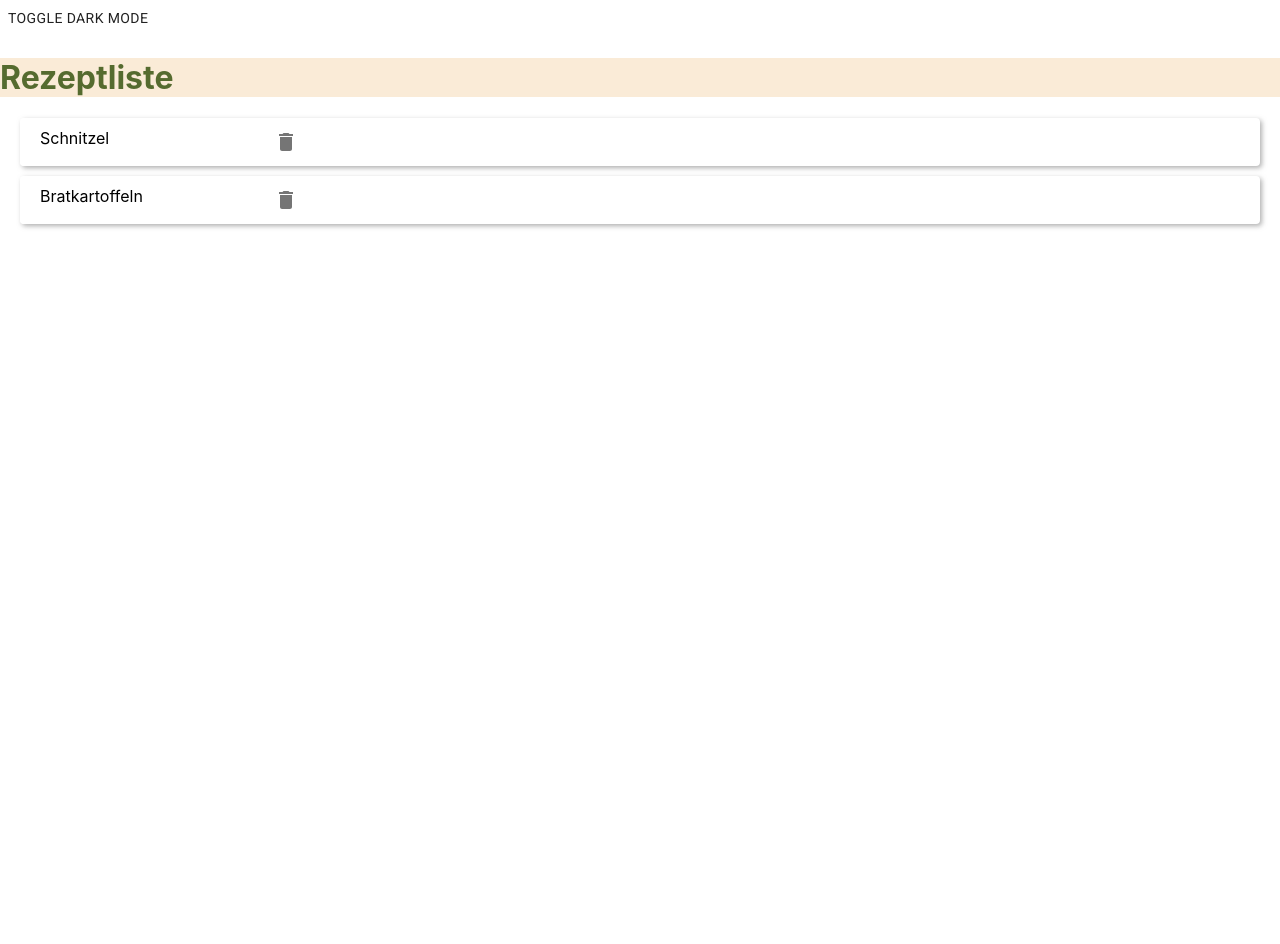
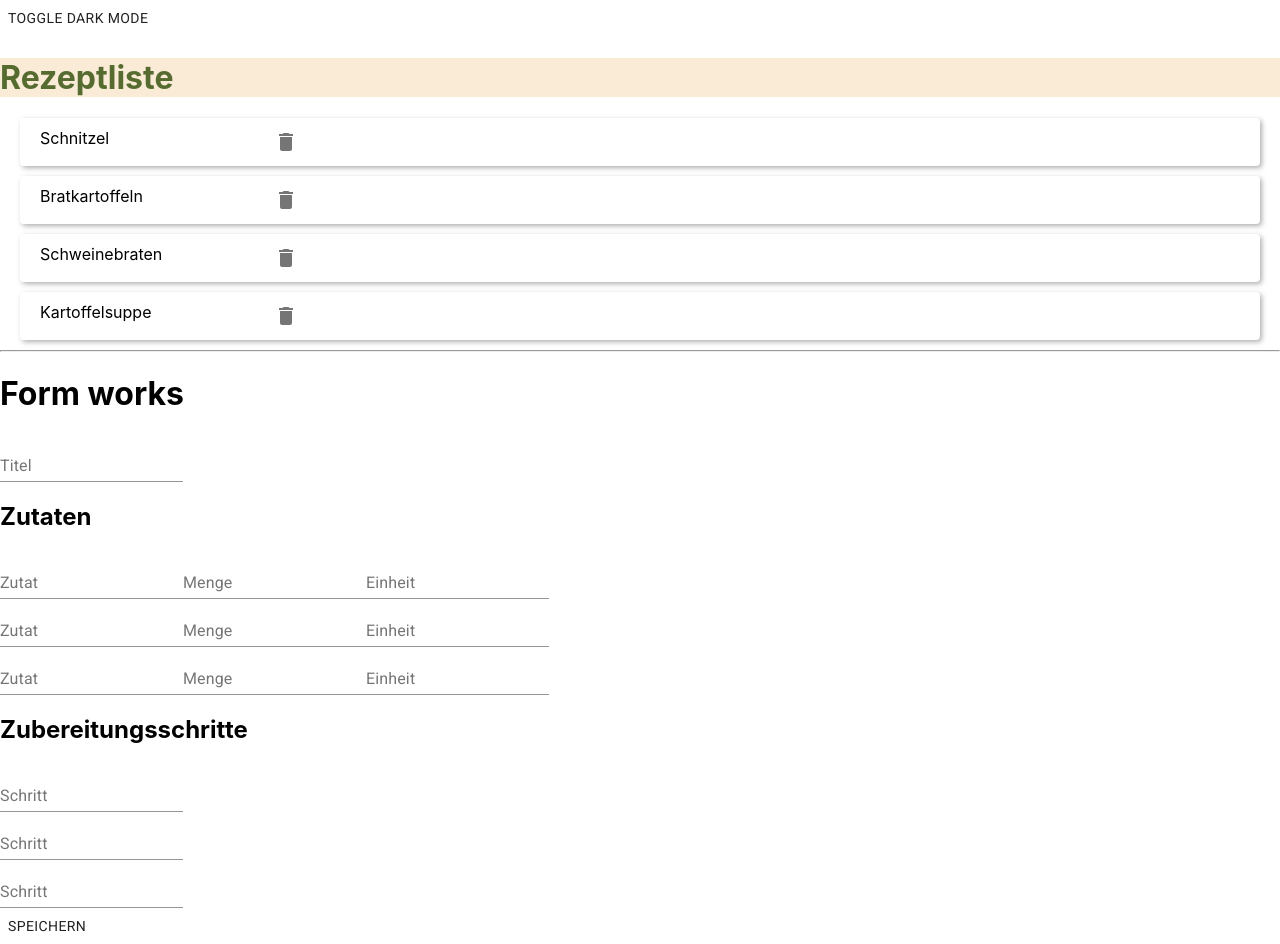
Before and after one commit to sspringer82/cookbook, a React (Create React App) app: page / in a window 1280 px wide. Before the commit the page ends 800 px from the top, so only its background shows below. Built offline with nearby package versions, Linux system fonts and the light colour scheme; data requests are answered from the project's data file.

Commit message:
Form handling

```diff
--- a/data.json
+++ b/data.json
@@ -15,7 +15,10 @@
           "unit": "kg"
         }
       ],
-      "steps": ["panieren", "braten"],
+      "steps": [
+        "panieren",
+        "braten"
+      ],
       "rating": 5
     },
     {
@@ -33,8 +36,63 @@
           "unit": "kg"
         }
       ],
-      "steps": ["Kartoffeln schälen", "braten"],
+      "steps": [
+        "Kartoffeln schälen",
+        "braten"
+      ],
       "rating": 5
+    },
+    {
+      "title": "Schweinebraten",
+      "ingredients": [
+        {
+          "title": "Schweinebraten",
+          "amount": 1,
+          "unit": "kg"
+        },
+        {
+          "title": "",
+          "amount": null,
+          "unit": ""
+        },
+        {
+          "title": "",
+          "amount": null,
+          "unit": ""
+        }
+      ],
+      "steps": [
+        "Braten",
+        "",
+        ""
+      ],
+      "id": 3
+    },
+    {
+      "title": "Kartoffelsuppe",
+      "ingredients": [
+        {
+          "title": "Kartoffeln",
+          "amount": 1,
+          "unit": "kg"
+        },
+        {
+          "title": "Wasser",
+          "amount": 1,
+          "unit": "l"
+        },
+        {
+          "title": "",
+          "amount": null,
+          "unit": ""
+        }
+      ],
+      "steps": [
+        "Schälen",
+        "In den Topf",
+        "Fertig"
+      ],
+      "id": 4
     }
   ]
 }
--- /dev/null
+++ b/src/RecipeForm.tsx
@@ -0,0 +1,199 @@
+import { Button, TextField } from '@material-ui/core';
+import React, { ChangeEvent, useState } from 'react';
+import { Recipe } from './types/Recipe';
+
+type RecipeFormContent = {
+  title: string;
+  ingredient1title: string;
+  ingredient1amount: string;
+  ingredient1unit: string;
+  ingredient2title: string;
+  ingredient2amount: string;
+  ingredient2unit: string;
+  ingredient3title: string;
+  ingredient3amount: string;
+  ingredient3unit: string;
+  step1: string;
+  step2: string;
+  step3: string;
+};
+
+const initialContent = {
+  title: '',
+  ingredient1title: '',
+  ingredient1amount: '',
+  ingredient1unit: '',
+  ingredient2title: '',
+  ingredient2amount: '',
+  ingredient2unit: '',
+  ingredient3title: '',
+  ingredient3amount: '',
+  ingredient3unit: '',
+  step1: '',
+  step2: '',
+  step3: '',
+};
+
+type Props = {
+  onSave: (recipe: Omit<Recipe, 'id'>) => Promise<void>;
+};
+
+function RecipeForm({ onSave }: Props): React.ReactElement {
+  const [data, setData] = useState<RecipeFormContent>(initialContent);
+
+  function handleChange(event: ChangeEvent<HTMLInputElement>) {
+    const name = event.currentTarget.name;
+    const value = event.currentTarget.value;
+    setData((prevData) => ({ ...prevData, [name]: value }));
+  }
+
+  async function handleSubmit() {
+    const recipeData: Omit<Recipe, 'id'> = {
+      title: data.title,
+      ingredients: [
+        {
+          title: data.ingredient1title,
+          amount: parseInt(data.ingredient1amount, 10),
+          unit: data.ingredient1unit,
+        },
+        {
+          title: data.ingredient2title,
+          amount: parseInt(data.ingredient2amount, 10),
+          unit: data.ingredient2unit,
+        },
+        {
+          title: data.ingredient3title,
+          amount: parseInt(data.ingredient3amount, 10),
+          unit: data.ingredient3unit,
+        },
+      ],
+      steps: [data.step1, data.step2, data.step3],
+    };
+    await onSave(recipeData);
+    setData(initialContent);
+  }
+
+  return (
+    <form
+      onSubmit={(e) => {
+        e.preventDefault();
+        handleSubmit();
+      }}
+    >
+      <h1>Form works</h1>
+      <div>
+        <TextField
+          label="Titel"
+          type="text"
+          name="title"
+          value={data.title}
+          onChange={handleChange}
+        />
+      </div>
+      <h2>Zutaten</h2>
+      {/* Ingredient 1 */}
+      <div>
+        <TextField
+          label="Zutat"
+          type="text"
+          name="ingredient1title"
+          value={data.ingredient1title}
+          onChange={handleChange}
+        />
+        <TextField
+          label="Menge"
+          type="text"
+          name="ingredient1amount"
+          value={data.ingredient1amount}
+          onChange={handleChange}
+        />
+        <TextField
+          label="Einheit"
+          type="text"
+          name="ingredient1unit"
+          value={data.ingredient1unit}
+          onChange={handleChange}
+        />
+      </div>
+      {/* Ingredient 2 */}
+      <div>
+        <TextField
+          label="Zutat"
+          type="text"
+          name="ingredient2title"
+          value={data.ingredient2title}
+          onChange={handleChange}
+        />
+        <TextField
+          label="Menge"
+          type="text"
+          name="ingredient2amount"
+          value={data.ingredient2amount}
+          onChange={handleChange}
+        />
+        <TextField
+          label="Einheit"
+          type="text"
+          name="ingredient2unit"
+          value={data.ingredient2unit}
+          onChange={handleChange}
+        />
+      </div>
+      {/* Ingredient 3 */}
+      <div>
+        <TextField
+          label="Zutat"
+          type="text"
+          name="ingredient3title"
+          value={data.ingredient3title}
+          onChange={handleChange}
+        />
+        <TextField
+          label="Menge"
+          type="text"
+          name="ingredient3amount"
+          value={data.ingredient3amount}
+          onChange={handleChange}
+        />
+        <TextField
+          label="Einheit"
+          type="text"
+          name="ingredient3unit"
+          value={data.ingredient3unit}
+          onChange={handleChange}
+        />
+      </div>
+      <h2>Zubereitungsschritte</h2>
+      <div>
+        <TextField
+          label="Schritt"
+          type="text"
+          name="step1"
+          value={data.step1}
+          onChange={handleChange}
+        />
+      </div>
+      <div>
+        <TextField
+          label="Schritt"
+          type="text"
+          name="step2"
+          value={data.step2}
+          onChange={handleChange}
+        />
+      </div>
+      <div>
+        <TextField
+          label="Schritt"
+          type="text"
+          name="step3"
+          value={data.step3}
+          onChange={handleChange}
+        />
+      </div>
+      <Button type="submit">speichern</Button>
+    </form>
+  );
+}
+
+export default RecipeForm;
--- a/src/RecipeList.tsx
+++ b/src/RecipeList.tsx
@@ -3,11 +3,12 @@ import RecipeListItem from './RecipeListItem';
 
 import './RecipeList.css';
 import useRecipe from './useRecipe';
+import RecipeForm from './RecipeForm';
 
 function RecipeList(): React.ReactElement {
   const [headline] = useState<string>('Rezeptliste');
 
-  const { recipes, handleDelete } = useRecipe();
+  const { recipes, handleDelete, handleSave } = useRecipe();
 
   return (
     <div>
@@ -19,6 +20,8 @@ function RecipeList(): React.ReactElement {
           onDelete={handleDelete}
         />
       ))}
+      <hr />
+      <RecipeForm onSave={handleSave} />
     </div>
   );
 }
--- a/src/types/Recipe.ts
+++ b/src/types/Recipe.ts
@@ -3,7 +3,7 @@ export type Recipe = {
   title: string;
   ingredients: Ingredient[];
   steps: string[];
-  rating: number;
+  rating?: number;
   image?: string;
 };
 
--- a/src/useRecipe.ts
+++ b/src/useRecipe.ts
@@ -27,9 +27,15 @@ function useRecipe() {
     }
   }
 
+  async function handleSave(recipe: Omit<Recipe, 'id'>): Promise<void> {
+    const { data } = await axios.post('http://localhost:3001/recipe/', recipe);
+    setRecipes((prevRecipes) => [...prevRecipes, data]);
+  }
+
   return {
     recipes,
     handleDelete,
+    handleSave,
   };
 }
 
```
